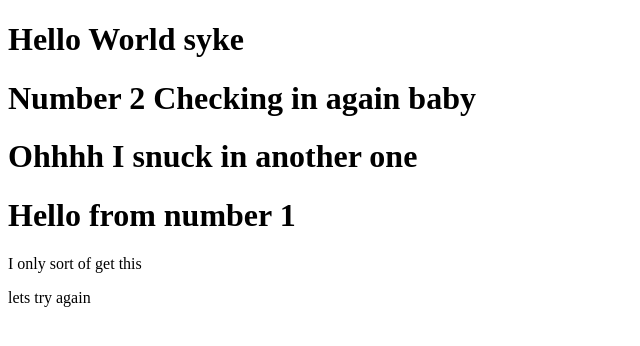
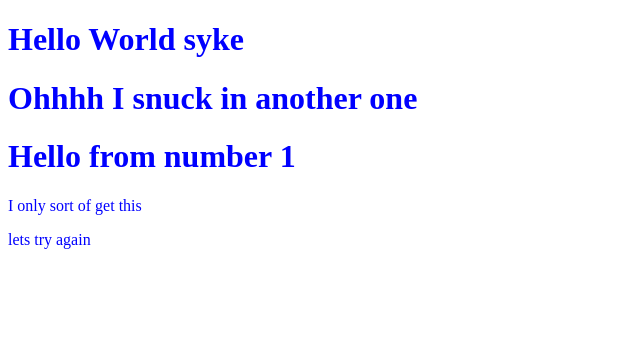
Before and after one commit to bchase93/practice, a plain HTML site: page index.html in a window 1280 px wide. Shown: the whole page, without its empty margins (0-640 px from the left). Drawn offline with Linux system fonts and the light colour scheme.

Commit message:
something

```diff
--- a/index.html
+++ b/index.html
@@ -4,11 +4,11 @@
     <meta charset="UTF-8">
     <meta http-equiv="X-UA-Compatible" content="IE=edge">
     <meta name="viewport" content="width=device-width, initial-scale=1.0">
+    <link rel="stylesheet" href="styles.css">
     <title>Document</title>
 </head>
 <body>
     <h1>Hello World syke</h1>
-    <h1>Number 2 Checking in again baby</h1>
 
 
     <h1>Ohhhh I snuck in another one</h1>
```
